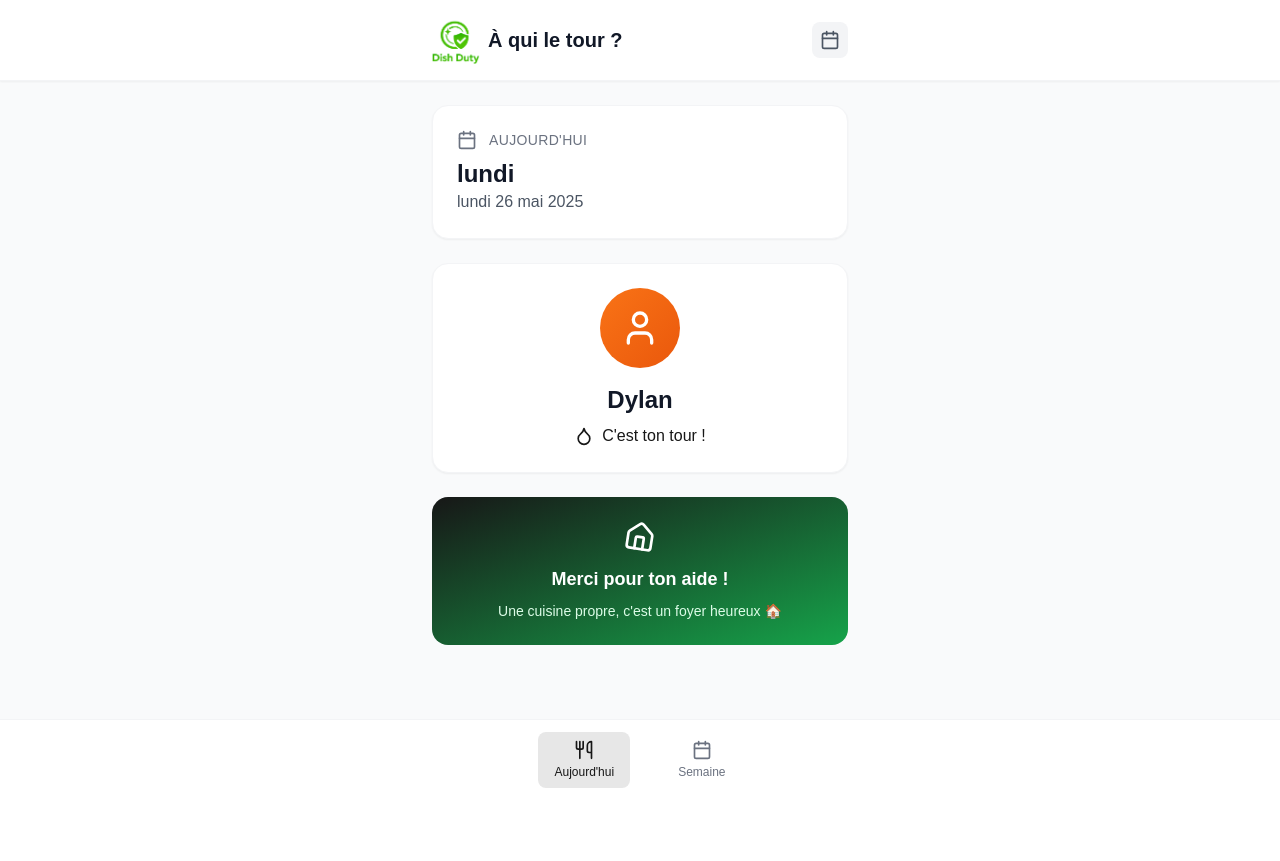
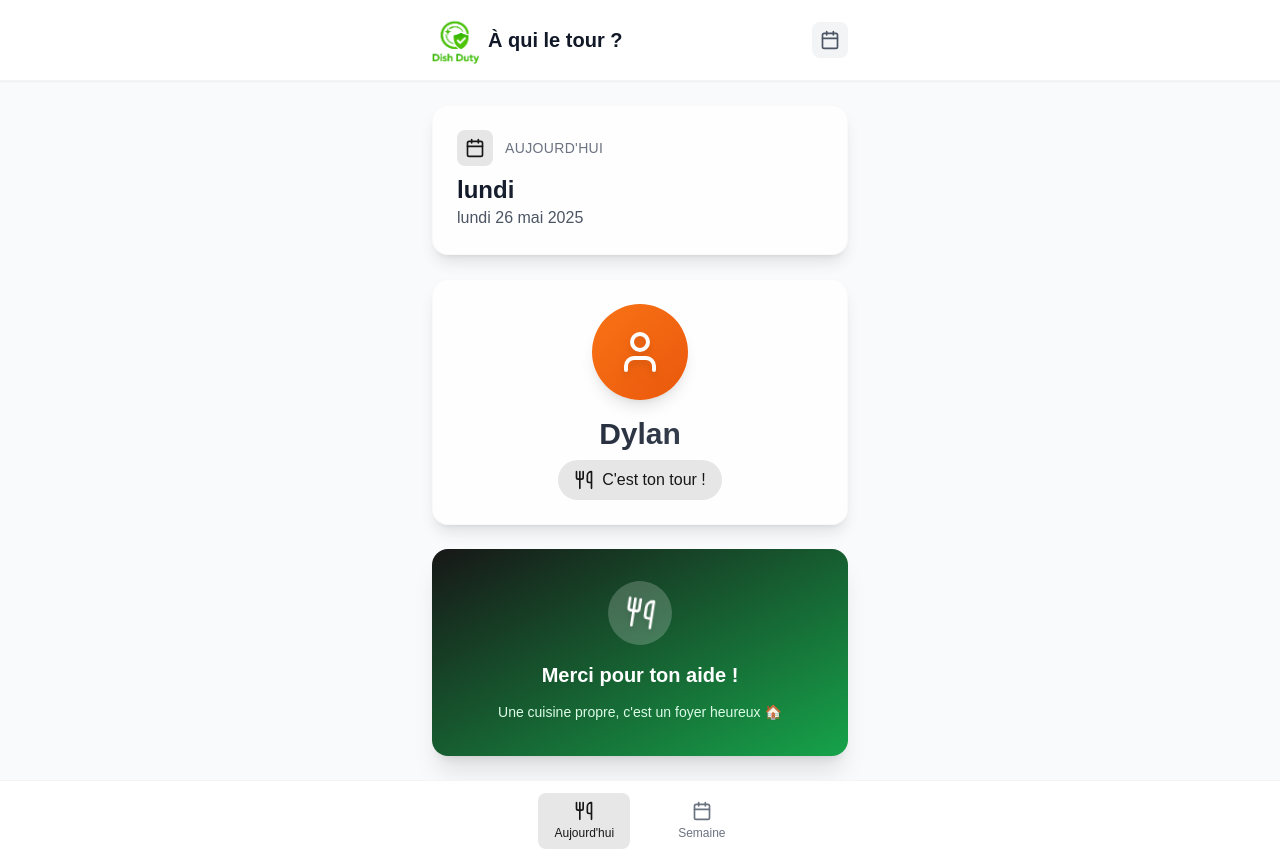
Before and after one commit to Morg9864/dish-duty-app, a Next.js app: page / in a window 1280 px wide. Before the commit the page ends 800 px from the top, so only its background shows below. Built offline with nearby package versions, Linux system fonts and the light colour scheme.

Commit message:
feat: enhance DailyView component with improved styling and new icons

```diff
--- a/components/daily-view.tsx
+++ b/components/daily-view.tsx
@@ -1,7 +1,7 @@
 "use client"
 
 import { motion } from "framer-motion"
-import { User, CalendarIcon, Droplet, House } from "lucide-react"
+import { User, CalendarIcon, Droplet, House, Utensils } from "lucide-react"
 import { getDishPerson, formatDate, getDayName } from "@/lib/utils"
 
 const phrasesMotivantes = [
@@ -40,38 +40,40 @@ export default function DailyView() {
     <div className="space-y-6">
       {/* Date Card */}
       <motion.div
-        className="bg-white rounded-2xl p-6 shadow-sm border border-gray-100"
+        className="bg-white/80 backdrop-blur-sm rounded-2xl p-6 shadow-lg border border-gray-100/50 hover:shadow-xl transition-all duration-300"
         initial={{ opacity: 0, y: 20 }}
         animate={{ opacity: 1, y: 0 }}
         transition={{ duration: 0.5, delay: 0.1 }}
       >
         <div className="flex items-center gap-3 mb-2">
-          <CalendarIcon className="w-5 h-5 text-gray-500" />
+          <div className="p-2 bg-primary/10 rounded-lg">
+            <CalendarIcon className="w-5 h-5 text-primary" />
+          </div>
           <span className="text-sm font-medium text-gray-500 uppercase tracking-wide">Aujourd'hui</span>
         </div>
-        <h2 className="text-2xl font-bold text-gray-900">{dayName}</h2>
+        <h2 className="text-2xl font-bold bg-gradient-to-r from-gray-900 to-gray-600 bg-clip-text text-transparent">{dayName}</h2>
         <p className="text-gray-600">{formattedDate}</p>
       </motion.div>
 
       {/* Person Card */}
       <motion.div
-        className="bg-white rounded-2xl p-6 shadow-sm border border-gray-100"
+        className="bg-white/80 backdrop-blur-sm rounded-2xl p-6 shadow-lg border border-gray-100/50 hover:shadow-xl transition-all duration-300"
         initial={{ opacity: 0, y: 20 }}
         animate={{ opacity: 1, y: 0 }}
         transition={{ duration: 0.5, delay: 0.2 }}
       >
         <div className="text-center">
           <motion.div
-            className={`w-20 h-20 mx-auto mb-4 rounded-full bg-gradient-to-br ${personColors[person as keyof typeof personColors]} flex items-center justify-center`}
+            className={`w-24 h-24 mx-auto mb-4 rounded-full bg-gradient-to-br ${personColors[person as keyof typeof personColors]} flex items-center justify-center shadow-lg hover:scale-105 transition-transform duration-300`}
             initial={{ scale: 0 }}
             animate={{ scale: 1 }}
             transition={{ duration: 0.5, delay: 0.3, type: "spring", stiffness: 200 }}
           >
-            <User className="w-10 h-10 text-white" />
+            <User className="w-12 h-12 text-white drop-shadow-lg" />
           </motion.div>
 
           <motion.h3
-            className="text-2xl font-bold text-gray-900 mb-2"
+            className="text-3xl font-bold bg-gradient-to-r from-gray-900 to-gray-600 bg-clip-text text-transparent mb-2"
             initial={{ opacity: 0 }}
             animate={{ opacity: 1 }}
             transition={{ duration: 0.5, delay: 0.4 }}
@@ -80,12 +82,12 @@ export default function DailyView() {
           </motion.h3>
 
           <motion.div
-            className="flex items-center justify-center gap-2 text-primary"
+            className="flex items-center justify-center gap-2 text-primary bg-primary/10 px-4 py-2 rounded-full w-fit mx-auto"
             initial={{ opacity: 0 }}
             animate={{ opacity: 1 }}
             transition={{ duration: 0.5, delay: 0.5 }}
           >
-            <Droplet className="w-5 h-5" />
+            <Utensils className="w-5 h-5" />
             <span className="font-medium">C'est ton tour !</span>
           </motion.div>
         </div>
@@ -93,7 +95,7 @@ export default function DailyView() {
 
       {/* Motivation Card */}
       <motion.div
-        className="bg-gradient-to-br from-primary to-green-600 rounded-2xl p-6 text-white"
+        className="bg-gradient-to-br from-primary to-green-600 rounded-2xl p-8 text-white shadow-xl hover:shadow-2xl transition-all duration-300"
         initial={{ opacity: 0, y: 20 }}
         animate={{ opacity: 1, y: 0 }}
         transition={{ duration: 0.5, delay: 0.3 }}
@@ -103,11 +105,12 @@ export default function DailyView() {
             initial={{ rotate: 0 }}
             animate={{ rotate: [0, 10, -10, 0] }}
             transition={{ duration: 2, repeat: Number.POSITIVE_INFINITY, repeatDelay: 3 }}
+            className="bg-white/20 p-4 rounded-full w-16 h-16 mx-auto mb-4 flex items-center justify-center"
           >
-            <House className="w-8 h-8 mx-auto mb-3" />
+            <Utensils className="w-8 h-8 drop-shadow-lg" />
           </motion.div>
-          <h4 className="text-lg font-semibold mb-2">Merci pour ton aide !</h4>
-          <p className="text-green-100 text-sm">{phraseAleatoire}</p>
+          <h4 className="text-xl font-semibold mb-3">Merci pour ton aide !</h4>
+          <p className="text-green-100 text-sm leading-relaxed">{phraseAleatoire}</p>
         </div>
       </motion.div>
     </div>
```
